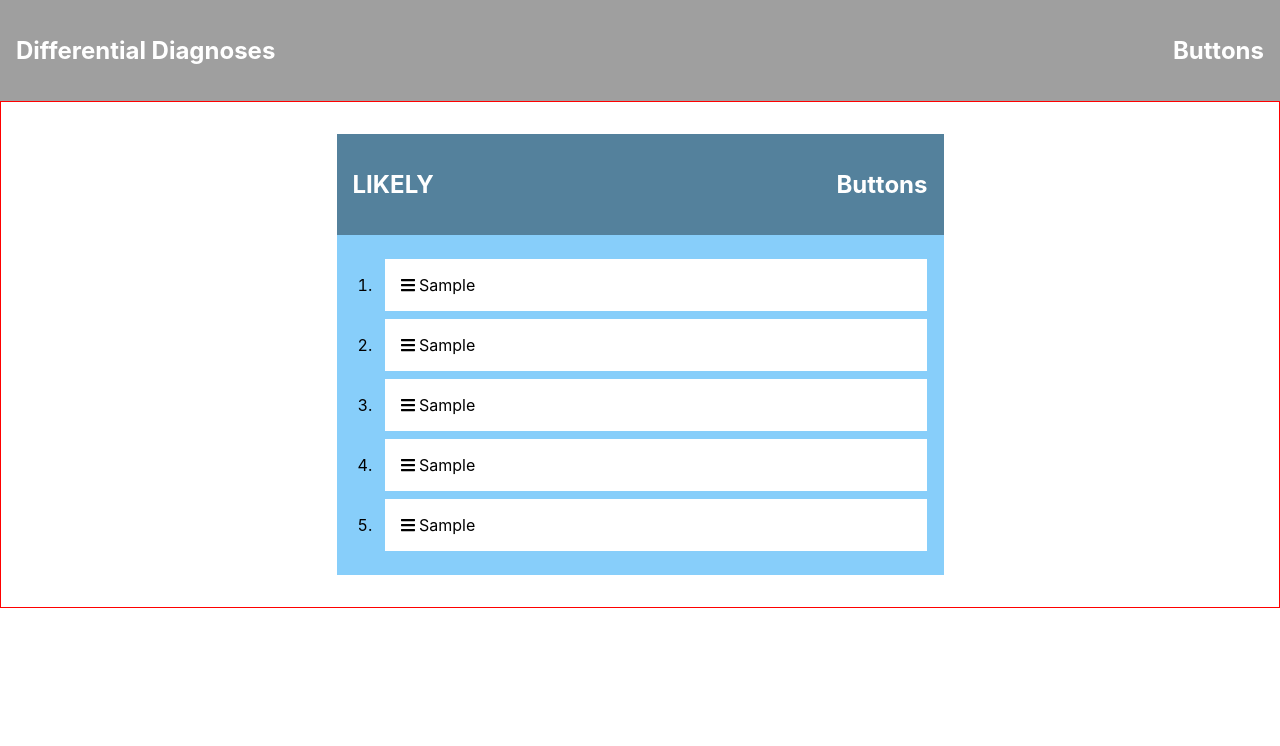
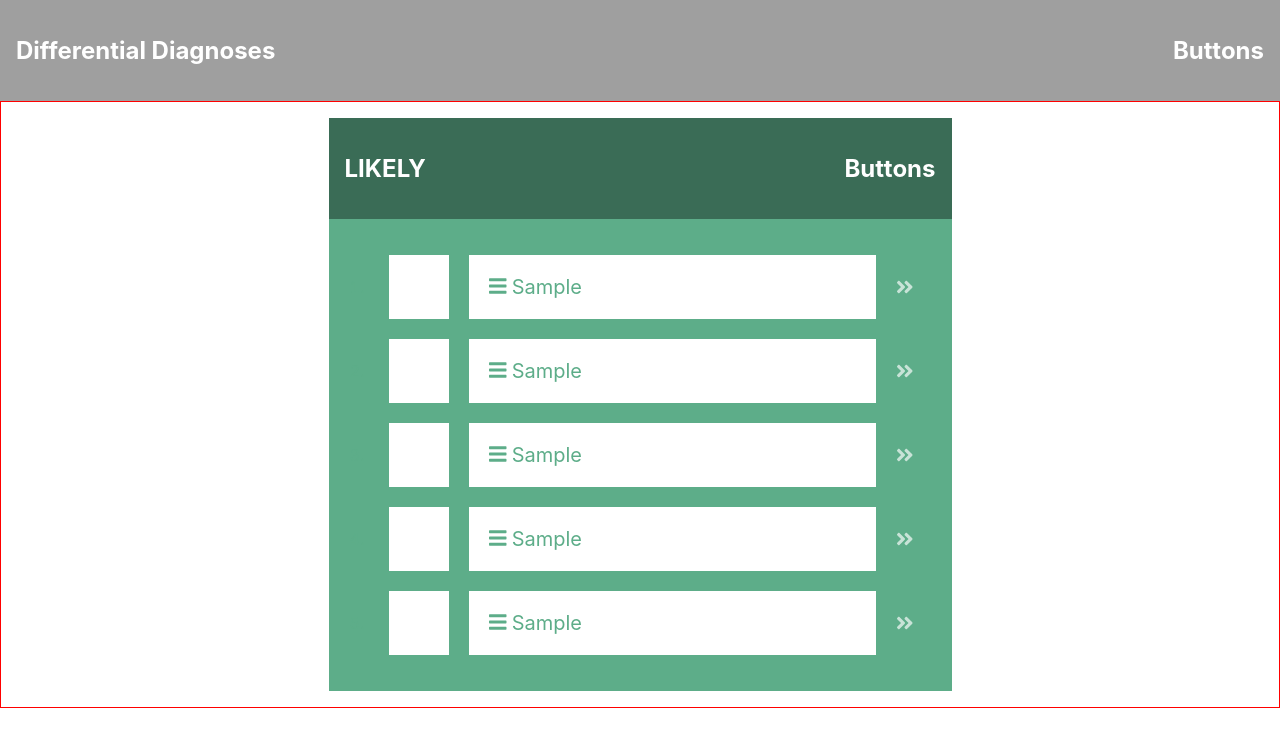
Before and after one commit to leobaldock/differential-diagnoses, a React (Create React App) app: page / in a window 1280 px wide. Shown: the top 746 px of the page. Built offline with nearby package versions, Linux system fonts and the light colour scheme.

Commit message:
Added >> button for list transfer, and list numbers

```diff
--- a/src/components/Diagnoses.css
+++ b/src/components/Diagnoses.css
@@ -1,12 +1,12 @@
+/* List Styling */
 .listContainer{
     display: flex;
     justify-content: center;
     border: 1px solid red;
-    padding: 2em;
+    padding: 1em;
 }
 
 .list{
-    background-color: lightskyblue;
     width: 50%;
 }
 
@@ -15,14 +15,47 @@
     justify-content: center;
     flex-direction: column;
 }
+.listRow{
+    display: flex;
+    align-items: stretch;
+    max-width: 90%;
+    margin: 1em;
+    font-size: 1.25em;
+}
 
-.listRow{
-    max-width: 90%;
-    margin: 0.5em;
+.listNumber input{
+    height: calc(100% - 1em);
+    width: 2em;
+    padding: 0.5em;
+    text-align: center;
+    font-size: inherit;
+    border: none;
+}
+
+.listEntry{
+    margin: 0 1em;
+    flex-grow: 1;
     background-color: white;
     padding: 1em;
 }
 
+.listRow li {
+    background-color: white;
+}
+
+.transferButton{
+    display: flex;
+    align-items: center;
+    color: #ffffffA9;
+}
+
+.transferButton:hover{
+    color: #ffffff;
+    cursor: pointer;
+}
+
+
+/* TitleBar Styling */
 .titleBar{
     padding: 1em;
     background-color: #00000060;
--- a/src/components/DifferentialDiagnoses.js
+++ b/src/components/DifferentialDiagnoses.js
@@ -10,7 +10,7 @@ export default function DifferentialDiagnosis(){
         <div>
             <TitleBar title="Differential Diagnoses"/>
             <div class="listContainer">
-                <List title="LIKELY"/>
+                <List title="LIKELY" colour="#5DAD89"/>
             </div>
         </div>
     )
--- a/src/components/List.js
+++ b/src/components/List.js
@@ -1,34 +1,46 @@
 import React from "react";
 import TitleBar from "./TitleBar"
 import {FontAwesomeIcon} from '@fortawesome/react-fontawesome'
-import {faBars} from '@fortawesome/free-solid-svg-icons'
+import {
+    faBars,
+    faAngleDoubleRight,
+} from '@fortawesome/free-solid-svg-icons'
 
 export default function List({title, colour}){
 
 
     return (
-        <div class="list" styles={{backgroundColor: colour}}>
+        <div class="list" style={{backgroundColor: colour, color: colour}}>
             <TitleBar title={title}/>
 
             <div class="listRowContainer">
                 <ol>
-                    <li><ListRow/></li>
-                    <li><ListRow/></li>
-                    <li><ListRow/></li>
-                    <li><ListRow/></li>
-                    <li><ListRow/></li>
+                    <li><ListRow colour={colour}/></li>
+                    <li><ListRow colour={colour}/></li>
+                    <li><ListRow colour={colour}/></li>
+                    <li><ListRow colour={colour}/></li>
+                    <li><ListRow colour={colour}/></li>
                 </ol>
             </div>
         </div>
     )
 }
 
-function ListRow(){
+function ListRow({colour}){
 
     return (
         <div class="listRow">
-            <FontAwesomeIcon icon={faBars}/>
-            <span> Sample </span>
+            <div class="listNumber">
+                <input style={{color: colour}} type="text"/>
+            </div>
+            <div class="listEntry">
+                <FontAwesomeIcon icon={faBars}/>
+                <span> Sample </span>
+
+            </div>
+            <div class="transferButton">
+                <FontAwesomeIcon icon={faAngleDoubleRight} />
+            </div>
         </div>
     )
 }
```
